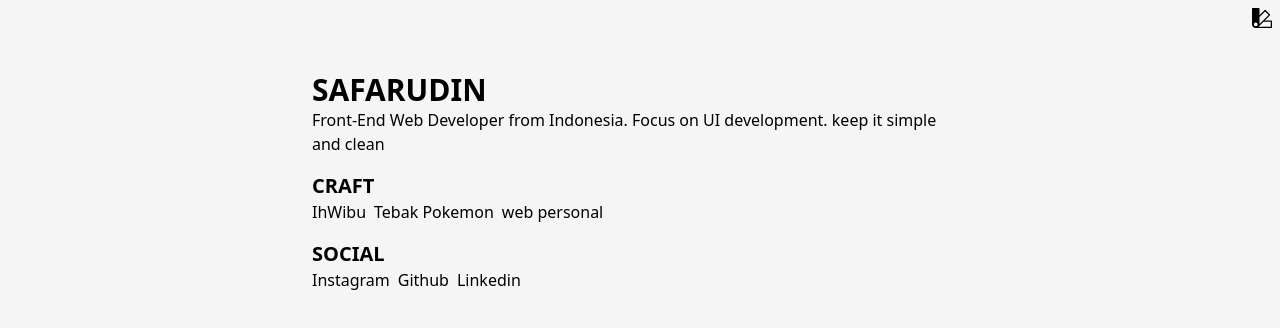
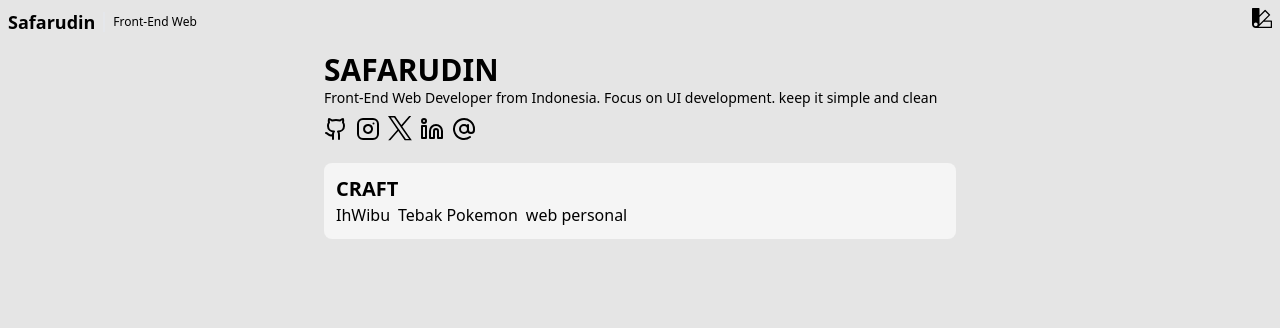
Before and after one commit to safarrr/myWebsite, an Astro site: page / in a window 1280 px wide. Built offline with nearby package versions, Linux system fonts and the light colour scheme; Astro itself is replaced by a stand-in of ours.

Commit message:
changes color & layout

```diff
--- a/src/layouts/Layout.astro
+++ b/src/layouts/Layout.astro
@@ -35,15 +35,23 @@ const { title } = Astro.props;
 		<!-- <ViewTransitions/> -->
 		<title>{title}</title>
 	</head>
-	<body class="bg-neutral-100 dark:bg-gray-950 overflow-x-hidden text-black dark:text-neutral-50 transition-colors w-full ease-in-ou" >
+	<body class="bg-neutral-200 dark:bg-neutral-900 overflow-x-hidden text-black dark:text-neutral-50 transition-colors w-full ease-in-ou" >
+		<nav class="w-full inline-flex items-center justify-between p-2">
+			<div class="flex flex-row space-x-2 items-center">
+				<h1 class="font-bold text-lg">Safarudin</h1>
+				<div class="border w-[1px] h-[20px] "></div>
+				<p class=" text-xs">Front-End Web</p>
+			</div>
 			<button id="btnDark"  class="dark:text-neutral-50 text-lg absolute top-0 right-0 m-2">
 				<svg xmlns="http://www.w3.org/2000/svg" width="20" height="20" fill="currentColor" class="bi bi-palette2" viewBox="0 0 16 16">
 					<path d="M0 .5A.5.5 0 0 1 .5 0h5a.5.5 0 0 1 .5.5v5.277l4.147-4.131a.5.5 0 0 1 .707 0l3.535 3.536a.5.5 0 0 1 0 .708L10.261 10H15.5a.5.5 0 0 1 .5.5v5a.5.5 0 0 1-.5.5H3a2.99 2.99 0 0 1-2.121-.879A2.99 2.99 0 0 1 0 13.044m6-.21 7.328-7.3-2.829-2.828L6 7.188v5.647zM4.5 13a1.5 1.5 0 1 0-3 0 1.5 1.5 0 0 0 3 0M15 15v-4H9.258l-4.015 4zM0 .5v12.495z"/>
 					<path d="M0 12.995V13a3.07 3.07 0 0 0 0-.005"/>
 				  </svg>
 			</button>
+		</nav>
+		<main class="">
 		<slot />
-		<!-- <Nav/> -->
+		</main>
  		<script>
 			const btnDark = document.getElementById("btnDark")
 			const el = document.getElementById("html")
--- a/src/pages/index.astro
+++ b/src/pages/index.astro
@@ -4,19 +4,38 @@ import Layout from '../layouts/Layout.astro';
 const craft = await Astro.glob('../content/craft/*.md');
 const data = [
 	{name: "Instagram", title:"safar19x", link:"https://www.instagram.com/safar19x/"},
-    {name: "Github", title:"safarrr" , link:"https://github.com/safarrr"},
+    {name: "Github", title:"safarrr" , link:"https://github.com/safarrr", icon:`<svg xmlns="http://www.w3.org/2000/svg" width="24" height="24" viewBox="0 0 24 24" fill="none" stroke="currentColor" stroke-width="2" stroke-linecap="round" stroke-linejoin="round" class="lucide lucide-github"><path d="M15 22v-4a4.8 4.8 0 0 0-1-3.5c3 0 6-2 6-5.5.08-1.25-.27-2.48-1-3.5.28-1.15.28-2.35 0-3.5 0 0-1 0-3 1.5-2.64-.5-5.36-.5-8 0C6 2 5 2 5 2c-.3 1.15-.3 2.35 0 3.5A5.403 5.403 0 0 0 4 9c0 3.5 3 5.5 6 5.5-.39.49-.68 1.05-.85 1.65-.17.6-.22 1.23-.15 1.85v4"/><path d="M9 18c-4.51 2-5-2-7-2"/></svg>` },
     {name: "Linkedin", title:"safarudin19 / safarudin" , link:"https://www.linkedin.com/in/safarudin19/"},
     {name: "Email", title:"safar190305@gmail.com" , link:"mailto:safar190305@gmail.com?subject=(texthere)-fromWeb"},
 ]
 ---
 
 <Layout title="safarudin">
-	<div class="w-full mx-auto m-5 space-y-4 p-2 md:max-w-2xl mt-[5%]">
-	<section class="w-full">
-		<h1 class="font-extrabold text-3xl">SAFARUDIN</h1>
-		<p class="">Front-End Web Developer from Indonesia. Focus on UI development. keep it simple and clean</p>
+	<div class="w-full mx-auto space-y-4 px-5 py-2 md:max-w-2xl">
+	<section class="w-full space-y-2">
+		<div>
+			<h1 class="font-extrabold text-3xl">SAFARUDIN</h1>
+			<p class="text-sm">Front-End Web Developer from Indonesia. Focus on UI development. keep it simple and clean</p>
+		</div>
+		<div class="inline-flex items-center gap-2">
+			<a href="https://github.com/safarrr" target="_blank" rel="noopener noreferrer" class="transition-transform ease-linear hover:scale-110" ><svg xmlns="http://www.w3.org/2000/svg" width="24" height="24" viewBox="0 0 24 24" fill="none" stroke="currentColor" stroke-width="2" stroke-linecap="round" stroke-linejoin="round" class="lucide lucide-github"><path d="M15 22v-4a4.8 4.8 0 0 0-1-3.5c3 0 6-2 6-5.5.08-1.25-.27-2.48-1-3.5.28-1.15.28-2.35 0-3.5 0 0-1 0-3 1.5-2.64-.5-5.36-.5-8 0C6 2 5 2 5 2c-.3 1.15-.3 2.35 0 3.5A5.403 5.403 0 0 0 4 9c0 3.5 3 5.5 6 5.5-.39.49-.68 1.05-.85 1.65-.17.6-.22 1.23-.15 1.85v4"/><path d="M9 18c-4.51 2-5-2-7-2"/></svg></a>
+			<a href="https://www.instagram.com/safar19x/" target="_blank" rel="noopener noreferrer" class="transition-transform ease-linear hover:scale-110" ><svg xmlns="http://www.w3.org/2000/svg" width="24" height="24" viewBox="0 0 24 24" fill="none" stroke="currentColor" stroke-width="2" stroke-linecap="round" stroke-linejoin="round" class="lucide lucide-instagram"><rect width="20" height="20" x="2" y="2" rx="5" ry="5"/><path d="M16 11.37A4 4 0 1 1 12.63 8 4 4 0 0 1 16 11.37z"/><line x1="17.5" x2="17.51" y1="6.5" y2="6.5"/></svg></a>
+			<a href="https://twitter.com/justsafarr" target="_blank" rel="noopener noreferrer" class="transition-transform ease-linear hover:scale-110" > <svg xmlns="http://www.w3.org/2000/svg" width="24" height="25" fill="none" viewBox="0 0 24 25" class=" fill-black dark:fill-white">
+				<g clip-path="url(#a)">
+				  <path d="M14.283 10.386 23.218 0H21.1l-7.758 9.018L7.147 0H0l9.37 13.636L0 24.527h2.117l8.193-9.523 6.543 9.523H24l-9.717-14.141Zm-2.9 3.37-.95-1.357L2.88 1.594h3.252l6.096 8.72.95 1.358 7.924 11.334h-3.253l-6.466-9.249Z" />
+				</g>
+				<defs>
+				  <clipPath id="a">
+					<path  d="M0 0h24v24.54H0z"/>
+				  </clipPath>
+				</defs>
+			  </svg>
+			  </a>
+			<a href="https://www.linkedin.com/in/safarudin19/" target="_blank" rel="noopener noreferrer" class="transition-transform ease-linear hover:scale-110" ><svg xmlns="http://www.w3.org/2000/svg" width="24" height="24" viewBox="0 0 24 24" fill="none" stroke="currentColor" stroke-width="2" stroke-linecap="round" stroke-linejoin="round" class="lucide lucide-linkedin"><path d="M16 8a6 6 0 0 1 6 6v7h-4v-7a2 2 0 0 0-2-2 2 2 0 0 0-2 2v7h-4v-7a6 6 0 0 1 6-6z"/><rect width="4" height="12" x="2" y="9"/><circle cx="4" cy="4" r="2"/></svg></a>
+			<a href="mailto:safar190305@gmail.com?subject=(texthere)-safarudin.my.id" target="_blank" rel="noopener noreferrer" class="transition-transform ease-linear hover:scale-110" ><svg xmlns="http://www.w3.org/2000/svg" width="24" height="24" viewBox="0 0 24 24" fill="none" stroke="currentColor" stroke-width="2" stroke-linecap="round" stroke-linejoin="round" class="lucide lucide-at-sign"><circle cx="12" cy="12" r="4"/><path d="M16 8v5a3 3 0 0 0 6 0v-1a10 10 0 1 0-4 8"/></svg></a>
+		</div>
 	</section>
-	<section class="w-full">
+	<section class="w-full bg-neutral-100 dark:bg-neutral-800  p-3 rounded-lg">
 		<h1 class="font-bold text-xl uppercase">Craft</h1>
 		<div class="flex items-center flex-wrap justify-start gap-2">
 			{craft.map(v=>{
@@ -26,15 +45,5 @@ const data = [
 			})}
 			</div>
 	</section>
-	<section class="w-full">
-		<h1 class="font-bold text-xl uppercase">social</h1>
-		<div class="flex items-center flex-wrap justify-start gap-2">
-			{data.slice(0, 3).map(v=>{
-			return <a target="_blank" rel="noopener noreferrer" href={v.link} class="hover:text-blue-500 hover:underline">
-                {v.name}
-				</a>
-			})}
-			</div>
-	</section>
 </div>
 </Layout>
```
Lines whose indentation alone changed are shown as unchanged.
